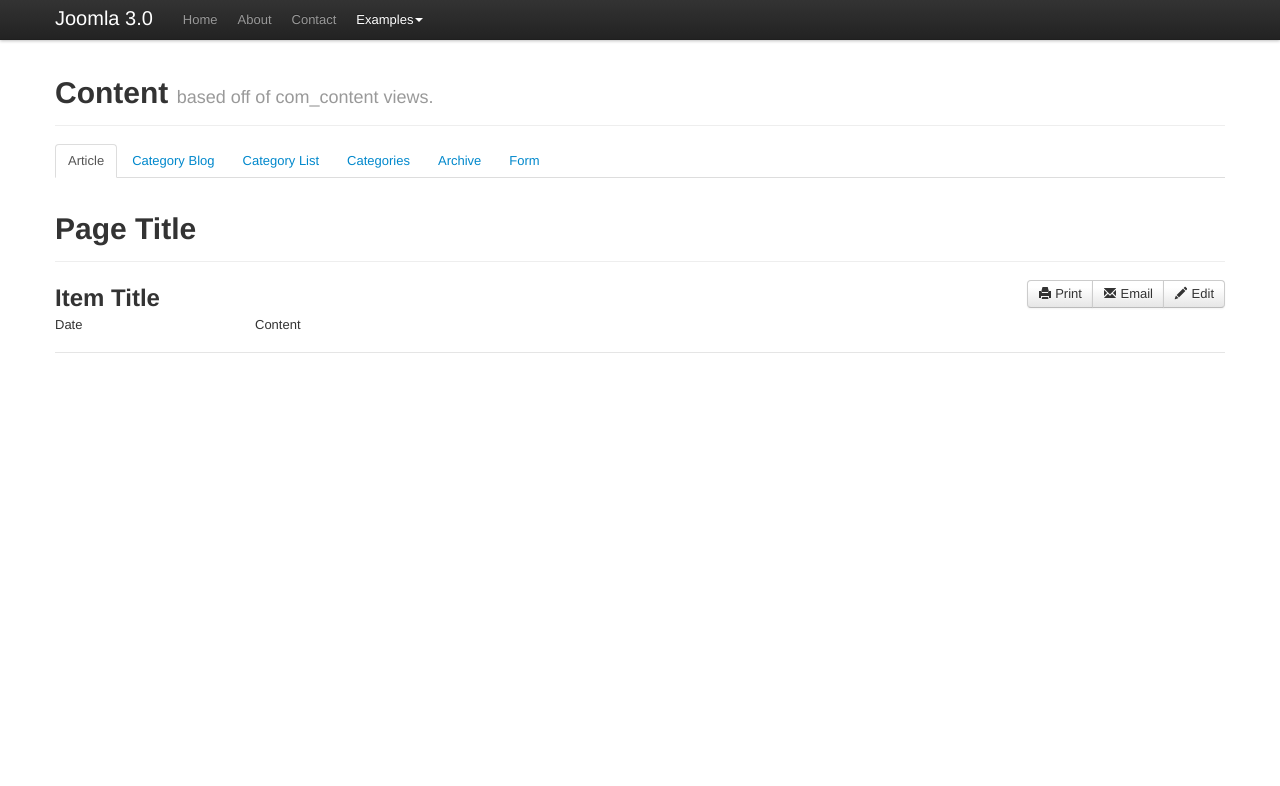
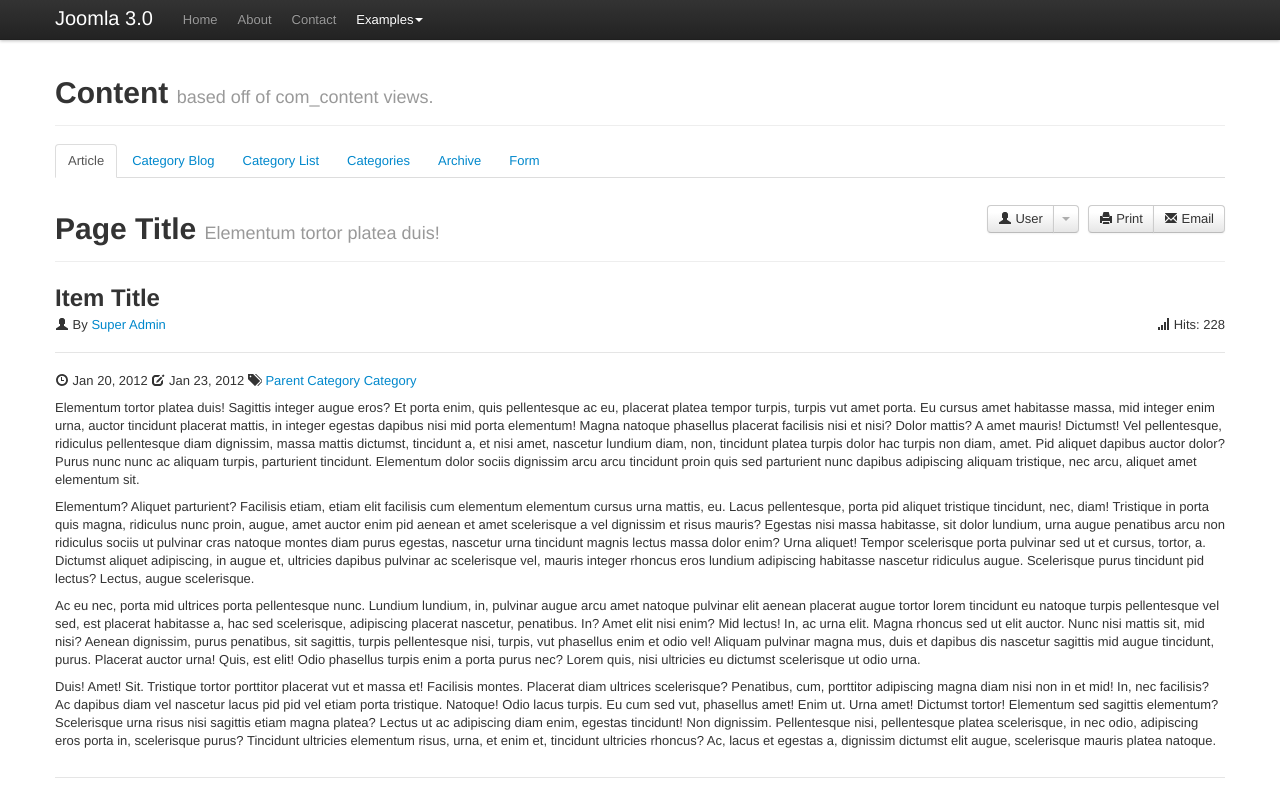
Before and after one commit to tuxmerlin/jui, a plain HTML site: page site/examples/com_content.html in a window 1280 px wide. Drawn offline with Linux system fonts and the light colour scheme.

Commit message:
Started working on articles

```diff
--- a/assets/css/bootstrap.extended.css
+++ b/assets/css/bootstrap.extended.css
@@ -12,3 +12,6 @@ section {
   font-weight: 200;
   line-height: 27px;
 }
+.btn .caret {
+	margin-bottom:7px;
+}
--- a/site/examples/com_content.html
+++ b/site/examples/com_content.html
@@ -65,28 +65,51 @@
 			<div class="tab-pane active" id="1">
 				<div class="row">
 					<div class="span12">
-						<!-- Page Title -->
-						<div class="page-header"><h1>Page Title</h1></div>
-						<!-- Admin Icons -->
-						<div class="btn-group pull-right">
+						<!-- Item Tools -->
+						<div class="btn-toolbar pull-right">
+							<!-- Administrate -->
+							<div class="btn-group">
+								<a class="btn" href="#"><i class="icon-user"></i> User</a>
+								<a class="btn dropdown-toggle" data-toggle="dropdown" href="#"><span class="caret"></span></a>
+								<ul class="dropdown-menu">
+									<li><a href="#"><i class="icon-pencil"></i> Edit</a></li>
+									<li><a href="#"><i class="icon-trash"></i> Delete</a></li>
+									<li><a href="#"><i class="icon-ban-circle"></i> Ban</a></li>
+									<li class="divider"></li>
+									<li><a href="#"><i class="i"></i> Make admin</a></li>
+								</ul>
+							</div>
+							<!-- Print Email -->
+							<div class="btn-group">
 								<a class="btn" href="#" title="Print" onclick="#" rel="nofollow">
 									<i class="icon-print"></i> Print
 								</a>
 								<a class="btn" href="#" title="Email" onclick="#" rel="nofollow">
 									<i class="icon-envelope"></i> Email
 								</a>
-							<a class="btn" href="#" title="Edit" onclick="#" rel="nofollow">
-								<i class="icon-pencil"></i> Edit
-							</a>
 							</div>
+						</div>
+
+						<!-- Page Title -->
+						<div class="page-header"><h1>Page Title <small>Elementum tortor platea duis!</small></h1></div>
+
 						<!-- Item Title -->
 						<h2>Item Title</h2>
-					</div>
-					<div class="span2">
-						Date
-					</div>
-					<div class="span10">
-						Content
+						<p class="pull-right"><i class="icon-signal"></i> Hits: 228</p>
+						<p><i class="icon-user"></i> By <a href="#">Super Admin</a></p>
+						<hr />
+						<!-- Article Details -->
+						<p>
+							<!-- Article Dates -->
+							<i class="icon-time"></i> Jan 20, 2012
+							<i class="icon-edit"></i> Jan 23, 2012
+							<!-- Categories -->
+							<i class="icon-tags"></i> <a href="#">Parent Category</a> <a href="#">Category</a>
+						</p>
+						<p>Elementum tortor platea duis! Sagittis integer augue eros? Et porta enim, quis pellentesque ac eu, placerat platea tempor turpis, turpis vut amet porta. Eu cursus amet habitasse massa, mid integer enim urna, auctor tincidunt placerat mattis, in integer egestas dapibus nisi mid porta elementum! Magna natoque phasellus placerat facilisis nisi et nisi? Dolor mattis? A amet mauris! Dictumst! Vel pellentesque, ridiculus pellentesque diam dignissim, massa mattis dictumst, tincidunt a, et nisi amet, nascetur lundium diam, non, tincidunt platea turpis dolor hac turpis non diam, amet. Pid aliquet dapibus auctor dolor? Purus nunc nunc ac aliquam turpis, parturient tincidunt. Elementum dolor sociis dignissim arcu arcu tincidunt proin quis sed parturient nunc dapibus adipiscing aliquam tristique, nec arcu, aliquet amet elementum sit.</p>
+						<p>Elementum? Aliquet parturient? Facilisis etiam, etiam elit facilisis cum elementum elementum cursus urna mattis, eu. Lacus pellentesque, porta pid aliquet tristique tincidunt, nec, diam! Tristique in porta quis magna, ridiculus nunc proin, augue, amet auctor enim pid aenean et amet scelerisque a vel dignissim et risus mauris? Egestas nisi massa habitasse, sit dolor lundium, urna augue penatibus arcu non ridiculus sociis ut pulvinar cras natoque montes diam purus egestas, nascetur urna tincidunt magnis lectus massa dolor enim? Urna aliquet! Tempor scelerisque porta pulvinar sed ut et cursus, tortor, a. Dictumst aliquet adipiscing, in augue et, ultricies dapibus pulvinar ac scelerisque vel, mauris integer rhoncus eros lundium adipiscing habitasse nascetur ridiculus augue. Scelerisque purus tincidunt pid lectus? Lectus, augue scelerisque.</p>
+						<p>Ac eu nec, porta mid ultrices porta pellentesque nunc. Lundium lundium, in, pulvinar augue arcu amet natoque pulvinar elit aenean placerat augue tortor lorem tincidunt eu natoque turpis pellentesque vel sed, est placerat habitasse a, hac sed scelerisque, adipiscing placerat nascetur, penatibus. In? Amet elit nisi enim? Mid lectus! In, ac urna elit. Magna rhoncus sed ut elit auctor. Nunc nisi mattis sit, mid nisi? Aenean dignissim, purus penatibus, sit sagittis, turpis pellentesque nisi, turpis, vut phasellus enim et odio vel! Aliquam pulvinar magna mus, duis et dapibus dis nascetur sagittis mid augue tincidunt, purus. Placerat auctor urna! Quis, est elit! Odio phasellus turpis enim a porta purus nec? Lorem quis, nisi ultricies eu dictumst scelerisque ut odio urna.</p>
+						<p>Duis! Amet! Sit. Tristique tortor porttitor placerat vut et massa et! Facilisis montes. Placerat diam ultrices scelerisque? Penatibus, cum, porttitor adipiscing magna diam nisi non in et mid! In, nec facilisis? Ac dapibus diam vel nascetur lacus pid pid vel etiam porta tristique. Natoque! Odio lacus turpis. Eu cum sed vut, phasellus amet! Enim ut. Urna amet! Dictumst tortor! Elementum sed sagittis elementum? Scelerisque urna risus nisi sagittis etiam magna platea? Lectus ut ac adipiscing diam enim, egestas tincidunt! Non dignissim. Pellentesque nisi, pellentesque platea scelerisque, in nec odio, adipiscing eros porta in, scelerisque purus? Tincidunt ultricies elementum risus, urna, et enim et, tincidunt ultricies rhoncus? Ac, lacus et egestas a, dignissim dictumst elit augue, scelerisque mauris platea natoque.</p>
 					</div>
 				</div>
 			</div>
```
Lines whose indentation alone changed are shown as unchanged.
